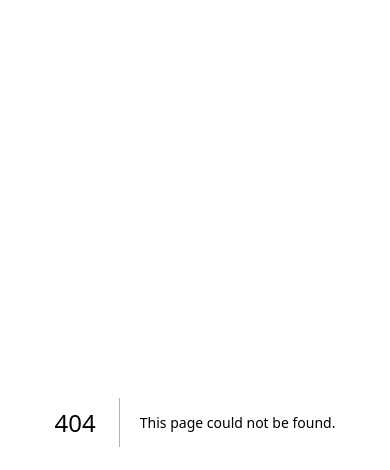
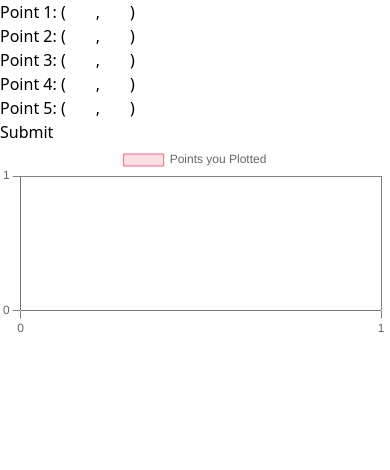
Before and after one commit to abbyesmith/graphr_3.0, a Next.js app in the folder client/: page /components/linear_form in a window 390 px wide. Before the commit this address had no page. Shown: the top 470 px of the page. Built offline with nearby package versions, Linux system fonts and the light colour scheme.

Commit message:
Responsive graph, working form, LOBF calculated in console

```diff
--- /dev/null
+++ b/client/pages/components/linear_form.js
@@ -0,0 +1,71 @@
+import { useState } from 'react';
+import ScatterPlot from './linear_graph';
+
+
+export default function Linear_Form() {
+  const [points, setPoints] = useState([{x:null,y:null},{x:null,y:null},{x:null,y:null},{x:null,y:null},{x:null,y:null}]);
+
+
+  const handleChange = (e, index) => {
+      const { name, value } = e.target;
+      setPoints (prevPoints => {
+          const newPoints = [...prevPoints];
+          const point = newPoints[index];
+          console.log(newPoints)
+          point[name] = Number(value);
+          newPoints[index] = point;
+          return newPoints;
+        })
+    };
+
+    const calculateLOBF = (points) => {
+        const n = points.length;
+        let sumX = 0, sumY = 0, sumXY = 0, sumX2 = 0;
+
+        for (let i = 0; i < points.length; i++) {
+            const x = points[i].x;
+            const y = points[i].y;
+
+            sumX += x;
+            sumY += y;
+            sumXY += x * y;
+            sumX2 += x * x;
+        }
+
+        const slope = (n * sumXY - sumX * sumY) / (n * sumX2 - sumX * sumX);
+        const intercept = (sumY - slope * sumX) / n;
+        // console.log(slope)
+        return {
+            equation: `y = ${slope.toFixed(2)}x + ${intercept.toFixed(2)}`,
+            rSquared: `TBD`
+        }
+
+    }
+    const handleSubmit = (e) => {
+      e.preventDefault();
+      const lobf = calculateLOBF(points)
+      console.log(lobf);
+    };
+
+
+return (
+    <div>
+      <form onSubmit={handleSubmit}>
+        {[0, 1, 2, 3, 4].map((index) => (
+          <div key={index}>
+            <label>
+              Point {index + 1}: (
+              <input name="x" type="number" onChange={(e) => handleChange(e, index)} style={{ width: 30 }}/>
+              ,
+              <input name="y" type="number" onChange={(e) => handleChange(e, index)} style={{ width: 30 }}/>
+              )
+            </label>
+          </div>
+        ))}
+        <button type="submit">Submit</button>
+      </form>
+      <ScatterPlot points={points} />
+      {/* <p>`Line of best fit: {CalculateLOBF}`</p> */}
+    </div>
+  );
+}
--- a/client/pages/components/linear_graph.js
+++ b/client/pages/components/linear_graph.js
@@ -1,18 +1,57 @@
 import React from "react";
-import {Bar} from 'react-chartjs-2'
+import { Scatter } from 'react-chartjs-2'
 import {Chart as ChartJS} from "chart.js/auto"
 
-export default function BarChart({chartData}) {
-    console.log(chartData)
+
+export default function ScatterPlot(props){
+
+    const { points } = props
+    const data = {
+        datasets: [{
+            label: 'Points you Plotted',
+            data: points.map((point) => ({x: point.x, y: point.y})),
+            backgroundColor: 'rgba(255, 99, 132, 0.2)',
+            borderColor: 'rgba(255, 99, 132, 1)',
+            borderWidth: 1,
+            pointRadius: 5,
+            pointHoverRadius: 8,
+
+        }]
+    }
+
+    const options = {
+        scales: {
+          x: {
+            type: 'linear',
+            position: 'bottom',
+            ticks: {
+              stepSize: 1,
+              min: -10,
+              max: 10,
+            },
+            grid: {
+              display: true,
+              color: 'grey',
+              borderWidth: 6, //this makes the x-axis bold
+            }
+          },
+          y: {
+            type: 'linear',
+            ticks: {
+              stepSize: 2,
+              min: -10,
+              max: 10,
+            },
+            grid: {
+              display: true,
+              color: 'grey',
+              borderWidth: 9, //the makes the y-axis bold
+            }
+          }
+        }
+      };
+
     return (
-        <div>
-
-            {/* <div style = {{width: 700}}>
-                <Bar data = {chartData} />
-            </div>
-             */}
-
-        </div>
-    )
-
+        <Scatter data={data} options={options} />
+      );
 }
--- a/client/pages/graph_page.js
+++ b/client/pages/graph_page.js
@@ -1,6 +1,8 @@
-import BarChart from "./components/linear_graph"
+import ScatterPlot from "./components/linear_graph"
+import Linear_Form from "./components/linear_form"
 import { useState } from 'react'
 import { UserData } from './fake_data'
+
 
 export default function GraphPage() {
     console.log('here')
@@ -21,7 +23,8 @@
       return(
         <div>
             <h1>Graphr Page</h1>
-            <div className = "App"><BarChart chartData = {userData}/></div>
+            <div><Linear_Form/></div>
+            {/* <div className = "App" style ={{width: 700}}><ScatterPlot /></div> */}
 
         </div>
       )
```
Also changed, not shown: package.json (added, +7 -0 lines), client/pages/components/linear_help.js (added), 1 other file (tests, documents, lock files or other folders).
